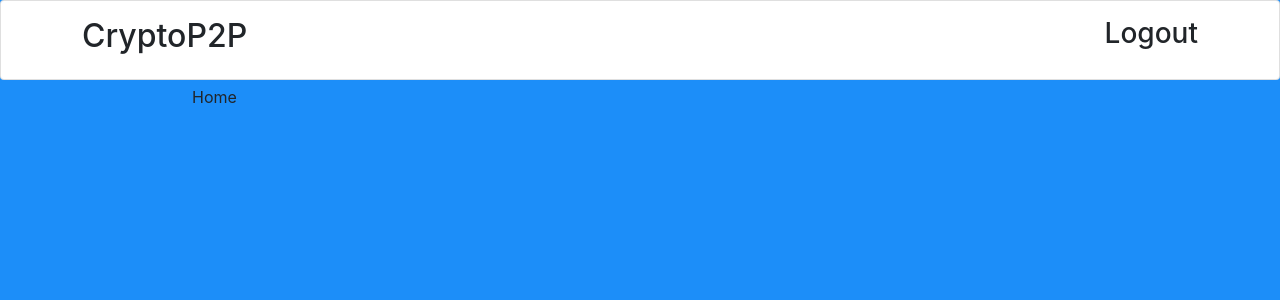
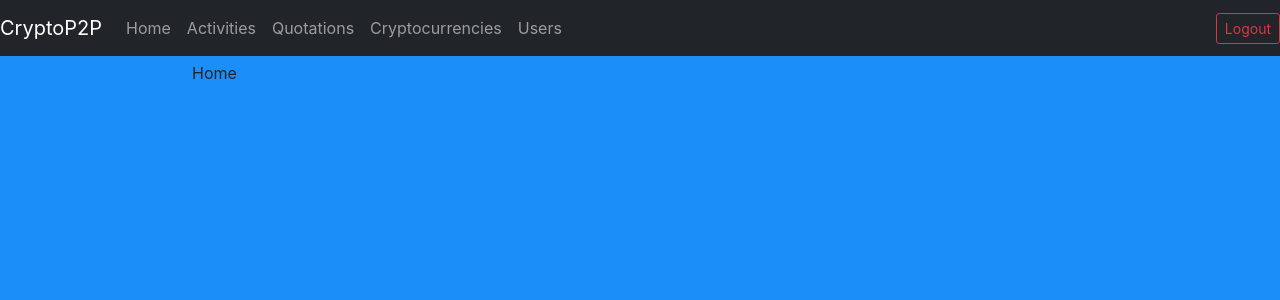
Before and after one commit to adriancardozo/frontend-desapp, a React (Create React App) app: page /home in a window 1280 px wide. Shown: the top 300 px of the page. Built offline with nearby package versions, Linux system fonts and the light colour scheme; sample sign-in values are in the browser's storage.

Commit message:
Se modificó el header y se eliminaron hooks innecesarios

```diff
--- a/src/component/Header.js
+++ b/src/component/Header.js
@@ -1,28 +1,106 @@
-import React from 'react'
+import React, { useEffect, useState } from 'react'
 import '../styles/Header.css'
 import LogoutButton from './LogoutButton';
-import StaticContentCard from './StaticContentCard';
-import HomeButton from './HomeButton';
+import { Link } from 'react-router-dom';
 
 const Header = () => {
+  const [togglerClassName] = useState("navbar-toggler")
+  const [collapseClassName] = useState("navbar-collapse")
+  const [state, setState] = useState({
+    toggler: {
+      className: `${togglerClassName} collapsed`
+    },
+    collapse: {
+      className: `${collapseClassName} collapse`
+    },
+    prevState: 'collapsing',
+    nextState: 'showing',
+    callback: () => {}
+  })
+  const [states] = useState({
+    'collapsed': {
+      toggler: {
+        className: `${togglerClassName} collapsed`
+      },
+      collapse: {
+        className: `${collapseClassName} collapse`
+      },
+      prevState: 'collapsing',
+      nextState: 'showing',
+      callback: () => { }
+    },
+    'showing': {
+      toggler: {
+        className: togglerClassName
+      },
+      collapse: {
+        className: `${collapseClassName} collapsing`,
+        style: { height: '263px' }
+      },
+      prevState: 'collapsed',
+      nextState: 'shown',
+      callback: () => { setTimeout(setNextState, 350) }
+    },
+    'shown': {
+      toggler: {
+        className: togglerClassName,
+      },
+      collapse: {
+        className: `${collapseClassName} collapse show`
+      },
+      prevState: 'showing',
+      nextState: 'collapsing',
+      callback: () => { }
+    },
+    'collapsing': {
+      toggler: {
+        className: `${togglerClassName} collapsed`
+      },
+      collapse: {
+        className: `${collapseClassName} collapsing`
+      },
+      prevState: 'shown',
+      nextState: 'collapsed',
+      callback: () => { setTimeout(setNextState, 350) }
+    }
+  })
+
+  const setNextState = () => {
+    setState(prevState => states[prevState.nextState])
+  }
+
+  useEffect(() => state.callback(), [state])
+
   return (
-    <StaticContentCard className="header">
-      <div className="col header-col">
-        <div className="row header-row">
-          <div className="col-md-auto"><HomeButton /></div>
-          <div className="col mobile-logout-button-col">
-            <div className="row justify-content-end">
-              <LogoutButton />
-            </div>
-          </div>
-        </div>
+
+    <nav className="navbar navbar-expand-lg navbar-dark bg-dark">
+      <Link className="navbar-brand" to="/">CryptoP2P</Link>
+      <button onClick={ setNextState } { ...(state.toggler) } type="button" data-toggle="collapse" data-target="#navbarTogglerDemo02" aria-controls="navbarTogglerDemo02" aria-expanded="false" aria-label="Toggle navigation">
+        <span className="navbar-toggler-icon"></span>
+      </button>
+
+      <div {...(state.collapse)} id="navbarTogglerDemo02">
+        <ul className="navbar-nav mr-auto mt-2 mt-lg-0">
+          <li className="nav-item active">
+            <Link className="nav-link" to="/home">Home</Link>
+          </li>
+          <li className="nav-item">
+            <Link className="nav-link" to="/activities">Activities</Link>
+          </li>
+          <li className="nav-item">
+            <Link className="nav-link" to="/quotations">Quotations</Link>
+          </li>
+          <li className="nav-item">
+            <Link className="nav-link" to="/cryptos">Cryptocurrencies</Link>
+          </li>
+          <li className="nav-item">
+            <Link className="nav-link" to="/users">Users</Link>
+          </li>
+        </ul>
+        <LogoutButton className="header-mobile-logout-button">Logout</LogoutButton>
       </div>
-      <div className="col header-col logout-button-col">
-        <div className="row justify-content-end">
-          <LogoutButton />
-        </div>
-      </div>
-    </StaticContentCard>
+      <LogoutButton className="header-logout-button" >Logout</LogoutButton>
+    </nav>
   );
 }
 
--- a/src/component/LogoutButton.js
+++ b/src/component/LogoutButton.js
@@ -1,14 +1,11 @@
 import React from 'react'
 import { useLogout } from '../services/logout.js';
-import CursorLink from './CursorLink.js';
 
-const LogoutButton = ({ className }) => {
+const LogoutButton = ({ className, children }) => {
   const { logout } = useLogout();
 
   return(
-    <CursorLink className={className} onClick={ logout }>
-      <h3>Logout</h3>
-    </CursorLink>
+    <button onClick={ logout } className={`btn btn-sm btn-outline-danger ${className}`} type="button">{children}</button>
   );
 }
 
--- a/src/pages/Activities.js
+++ b/src/pages/Activities.js
@@ -3,21 +3,20 @@ import ContentCard from "../component/ContentCard";
 import ContentCardBody from "../component/ContentCardBody";
 import LoggedinPage from "../component/LoggedinPage";
 import '../styles/Activities.css'
-import { useActivities } from "../services/activities";
+import { activities } from "../services/activities";
 
 const Activities = (props) => {
-    const { activities } = useActivities()
     const [activityList, setActivityList] = useState([])
 
     useEffect(() => {
         activities(setActivityList)
           .catch(() => props.history.push('/error'));
-      }, [setActivityList]);
+      }, [setActivityList, props.history]);
 
     return(
         <LoggedinPage>
-            {activityList.map(activity =>
-                <ContentCard className="activity-card">
+            {activityList.map((activity, i) =>
+                <ContentCard key={`activity-${i}`} className="activity-card">
                     <ContentCardBody>
                         <div><b>Hour: </b>{activity.hour}</div>
                         <div><b>Cryptocurrency name: </b>{activity.cryptoCurrencyName}</div>
--- a/src/pages/CryptoCurrencies.js
+++ b/src/pages/CryptoCurrencies.js
@@ -1,18 +1,16 @@
 import React, { useEffect, useState } from "react";
 import ContentCard from "../component/ContentCard";
 import ContentCardBody from "../component/ContentCardBody";
-import Header from "../component/Header";
 import LoggedinPage from "../component/LoggedinPage";
-import { useCryptoCurrencies } from "../services/cryptoCurrencies";
+import { cryptoCurrencies } from "../services/cryptoCurrencies";
 
 const CryptoCurrencies = (props) => {
-    const { cryptoCurrencies } = useCryptoCurrencies()
     const [cryptoCurrencyList, setCryptoCurrencyList] = useState([])
 
     useEffect(() => {
         cryptoCurrencies(setCryptoCurrencyList)
           .catch(() => props.history.push('/error'));
-      }, [setCryptoCurrencyList]);
+      }, [setCryptoCurrencyList, props.history]);
 
     return(
         <LoggedinPage>
--- a/src/pages/Quotations.js
+++ b/src/pages/Quotations.js
@@ -2,16 +2,15 @@ import React, { useEffect, useState } from "react";
 import ContentCard from "../component/ContentCard";
 import ContentCardBody from "../component/ContentCardBody";
 import LoggedinPage from "../component/LoggedinPage";
-import { useQuotations } from "../services/quotations";
+import { quotations } from "../services/quotations";
 
 const Quotations = (props) => {
-    const { quotations } = useQuotations()
     const [cryptoQuotations, setCryptoQuotations] = useState([])
 
     useEffect(() => {
         quotations(setCryptoQuotations)
           .catch(() => props.history.push('/error'));
-      }, [setCryptoQuotations]);
+      }, [setCryptoQuotations, props.history]);
 
     return(
         <LoggedinPage>
--- a/src/pages/Users.js
+++ b/src/pages/Users.js
@@ -2,16 +2,15 @@ import React, { useEffect, useState } from "react";
 import ContentCard from "../component/ContentCard";
 import ContentCardBody from "../component/ContentCardBody";
 import LoggedinPage from "../component/LoggedinPage";
-import { useUsers } from "../services/users";
+import { users } from "../services/users";
 
 const Users = (props) => {
-    const { users } = useUsers()
     const [userList, setUserList] = useState([])
 
     useEffect(() => {
         users(setUserList)
           .catch(() => props.history.push('/error'));
-      }, [setUserList]);
+      }, [setUserList, props.history]);
 
     return(
         <LoggedinPage>
--- a/src/services/activities.js
+++ b/src/services/activities.js
@@ -1,9 +1,5 @@
 import { httpClient } from './httpClient';
 
-const useActivities = () => {
-    const activities = (callback) => httpClient.get('/api/activities/')
-                            .then(({ data }) => callback(data))
-    return { activities }
-}
+const activities = (callback) => httpClient.get('/api/activities/').then(({ data }) => callback(data))
 
-export { useActivities }
+export { activities }
--- a/src/services/cryptoCurrencies.js
+++ b/src/services/cryptoCurrencies.js
@@ -1,9 +1,5 @@
 import { httpClient } from './httpClient';
 
-const useCryptoCurrencies = () => {
-    const cryptoCurrencies = (callback) => httpClient.get('/api/crypto/')
-                            .then(({ data }) => callback(data))
-    return { cryptoCurrencies }
-}
+const cryptoCurrencies = (callback) => httpClient.get('/api/crypto/').then(({ data }) => callback(data))
 
-export { useCryptoCurrencies }
+export { cryptoCurrencies }
--- a/src/services/quotations.js
+++ b/src/services/quotations.js
@@ -1,9 +1,5 @@
 import { httpClient } from './httpClient';
 
-const useQuotations = () => {
-    const quotations = (callback) => httpClient.get('/api/crypto/quotation')
-                            .then(({ data }) => callback(data))
-    return { quotations }
-}
+const quotations = (callback) => httpClient.get('/api/crypto/quotation').then(({ data }) => callback(data))
 
-export { useQuotations }
+export { quotations }
--- a/src/services/users.js
+++ b/src/services/users.js
@@ -1,9 +1,5 @@
 import { httpClient } from './httpClient';
 
-const useUsers = () => {
-    const users = (callback) => httpClient.get('/api/users/')
-                            .then(({ data }) => callback(data))
-    return { users }
-}
+const users = (callback) => httpClient.get('/api/users/').then(({ data }) => callback(data))
 
-export { useUsers }
+export { users }
--- a/src/styles/Header.css
+++ b/src/styles/Header.css
@@ -1,5 +1,13 @@
 .mobile-logout-button-col {
     display: none;
+}
+
+#navbarTogglerDemo02 {
+  transition: height .35s ease;
+}
+
+.header-mobile-logout-button {
+  display: none;
 }
 
 @media only screen and (max-width: 768px) {
@@ -11,8 +19,15 @@
       width: auto;
     }
 
+    .header-logout-button {
+      display: none;
+    }
+
     .logout-button-col {
       display: none;
+    }
+    .header-mobile-logout-button {
+      display: inline-block;
     }
 
     .mobile-logout-button-col {
```
Also changed, not shown: public/index.html (+5 -2 lines), 2 other files (tests, documents, lock files or other folders).
